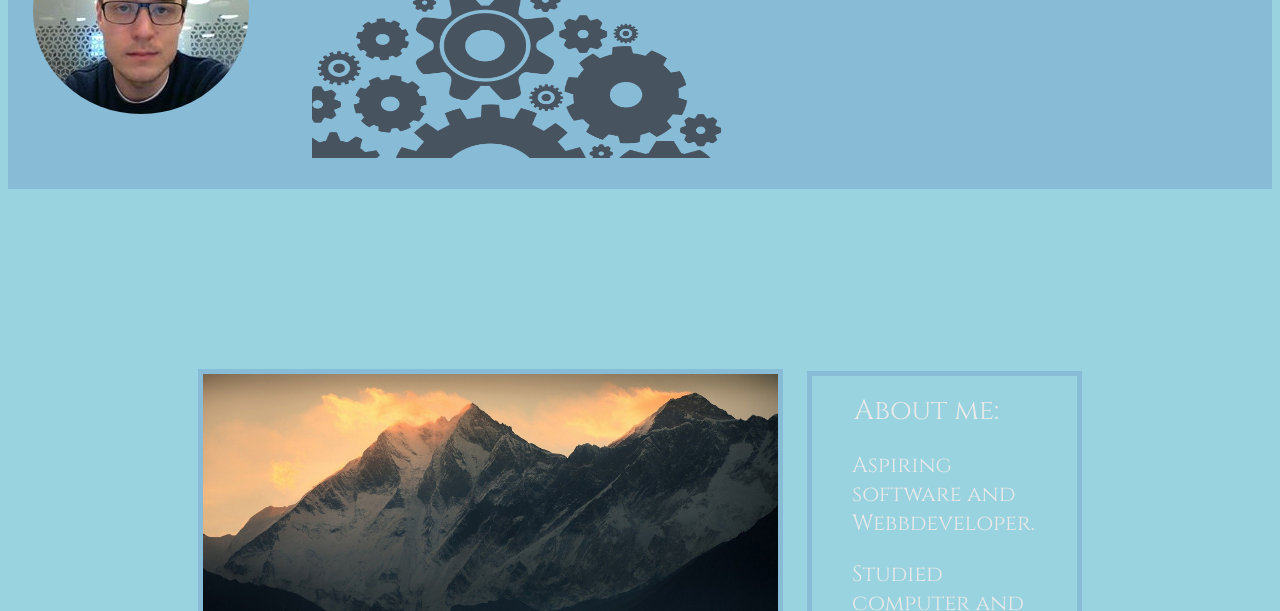
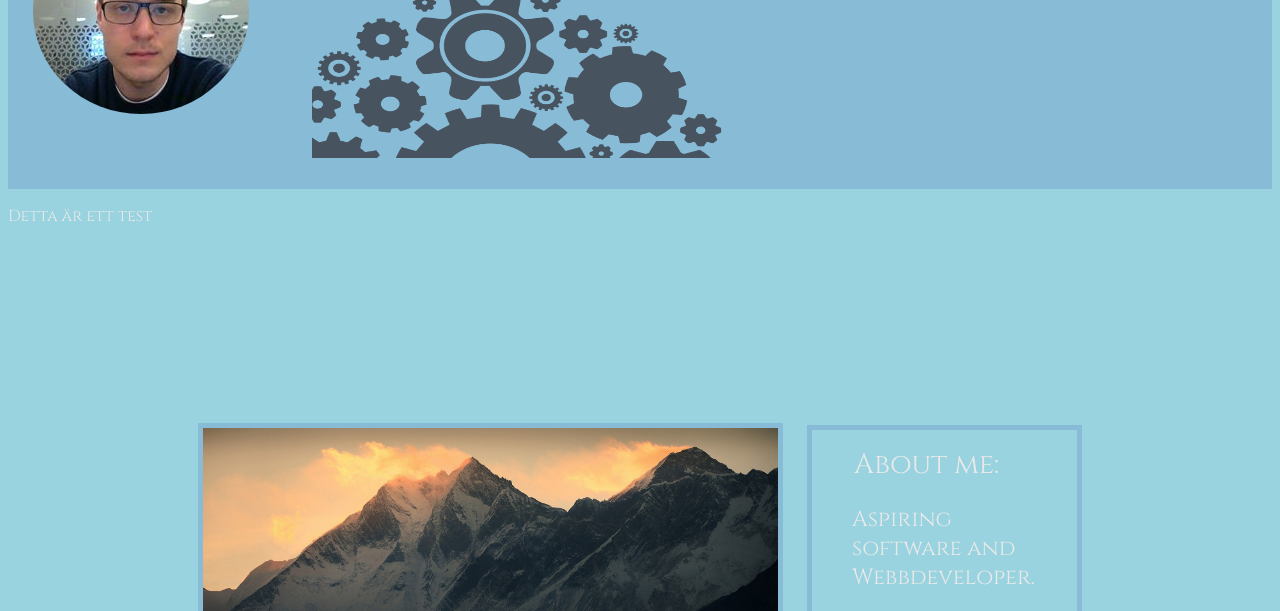
Before and after one commit to Knoxportion/Portfolio, a plain HTML site: page index.html in a window 1280 px wide. Shown: the part 178-789 px from the top of the page. Drawn offline with Linux system fonts and the light colour scheme.

Commit message:
Test
Test

```diff
--- a/index.html
+++ b/index.html
@@ -20,8 +20,9 @@
 					<a href="contact.html">Contact</a>
 				<img class="navPicture" src="img/cog.png">
 				</nav>
+			</div>
 
-			</div>
+			<p>Detta är ett test</p>
 
 			<div id="wrapper">
 				<div id="imageSection">
```
